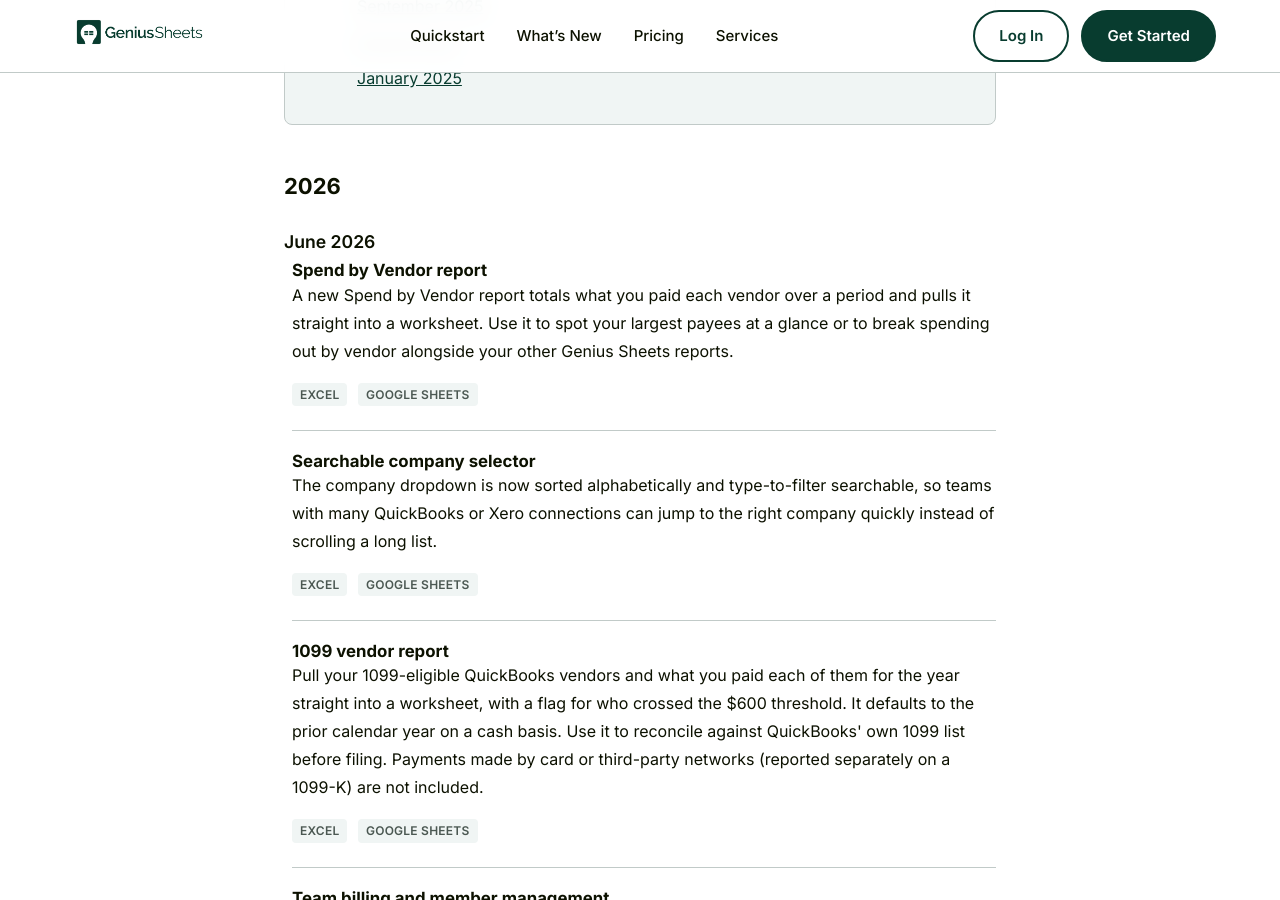
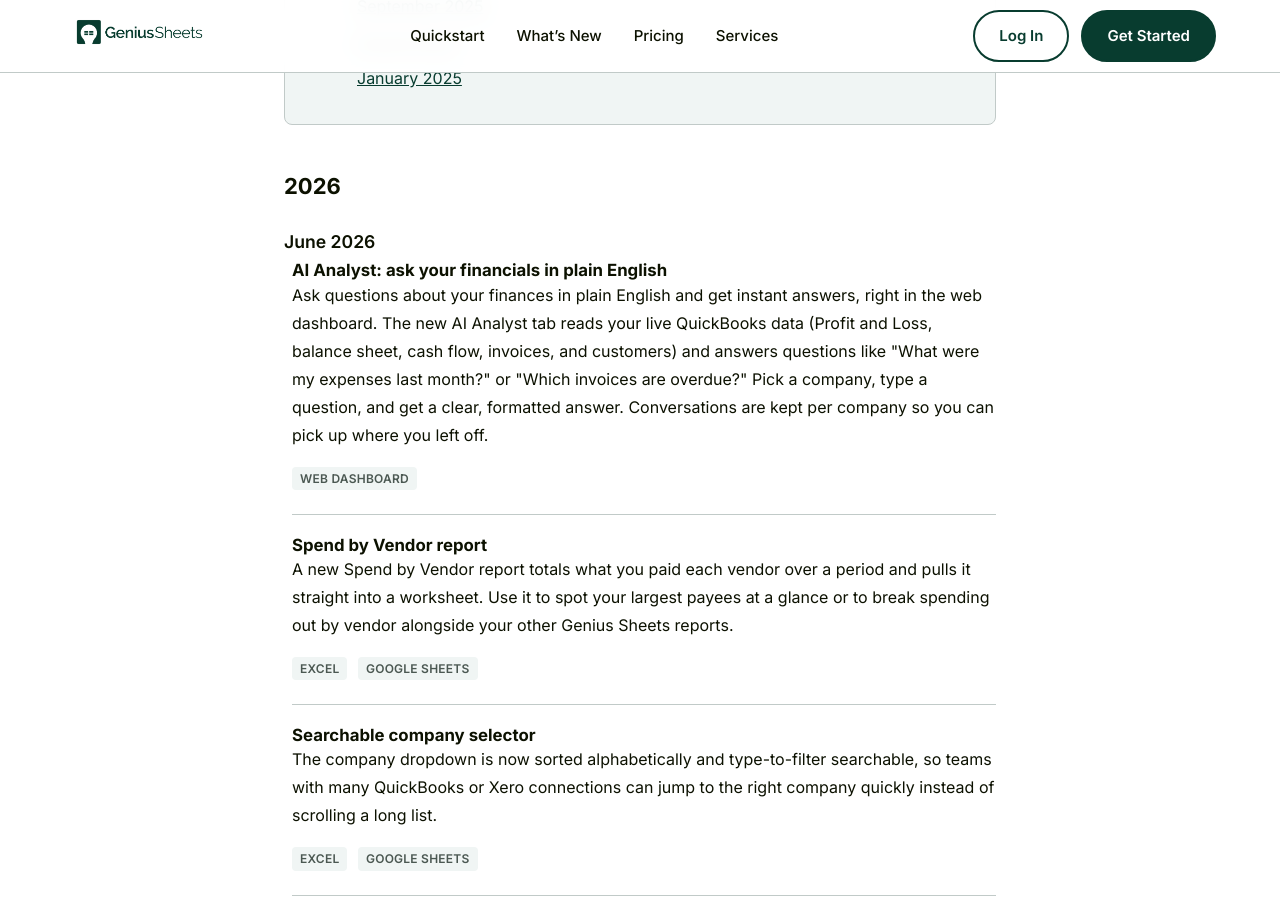
Before and after one commit to GeniusSheets/gs_site, a Jekyll site: the page built from whats-new.html, in a window 1280 px wide and 900 px high, scrolled down 717 px. Built offline with Jekyll 4.4.1, drawn with Linux system fonts in a browser that asks for light colours.

Commit message:
whats-new: add AI Analyst (web dashboard, June 2026)
Co-Authored-By: Claude Opus 4.8 (1M context) <noreply@anthropic.com>

```diff
--- a/_data/whats_new.json
+++ b/_data/whats_new.json
@@ -9,6 +9,13 @@
           "month": "June 2026",
           "id": "june-2026",
           "items": [
+            {
+              "title": "AI Analyst: ask your financials in plain English",
+              "platforms": [
+                "Web dashboard"
+              ],
+              "body_html": "<p>Ask questions about your finances in plain English and get instant answers, right in the web dashboard. The new AI Analyst tab reads your live QuickBooks data (Profit and Loss, balance sheet, cash flow, invoices, and customers) and answers questions like \"What were my expenses last month?\" or \"Which invoices are overdue?\" Pick a company, type a question, and get a clear, formatted answer. Conversations are kept per company so you can pick up where you left off.</p>"
+            },
             {
               "title": "Spend by Vendor report",
               "platforms": [
```
Also changed, not shown: whats_new.md (+5 -0 lines).
